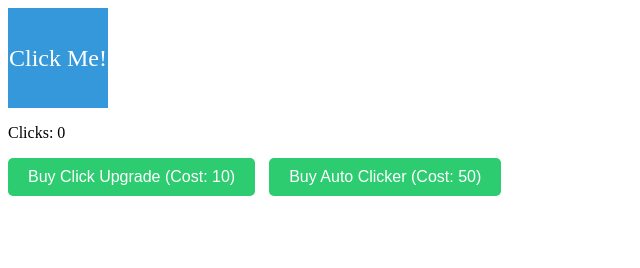
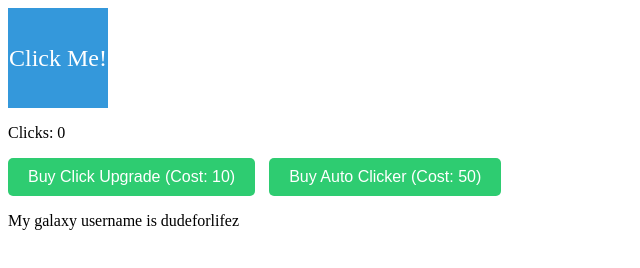
Before and after one commit to Gosteelers112/ultra-clicker, a plain HTML site: page clicker.html in a window 1280 px wide. Shown: the whole page, without its empty margins (0-640 px from the left). Drawn offline with Linux system fonts and the light colour scheme.

Commit message:
Update clicker.html

```diff
--- a/clicker.html
+++ b/clicker.html
@@ -94,5 +94,6 @@
 
         document.getElementById('clicker').addEventListener('click', click);
     </script>
+    <p>My galaxy username is dudeforlifez</p>
 </body>
 </html>
```
